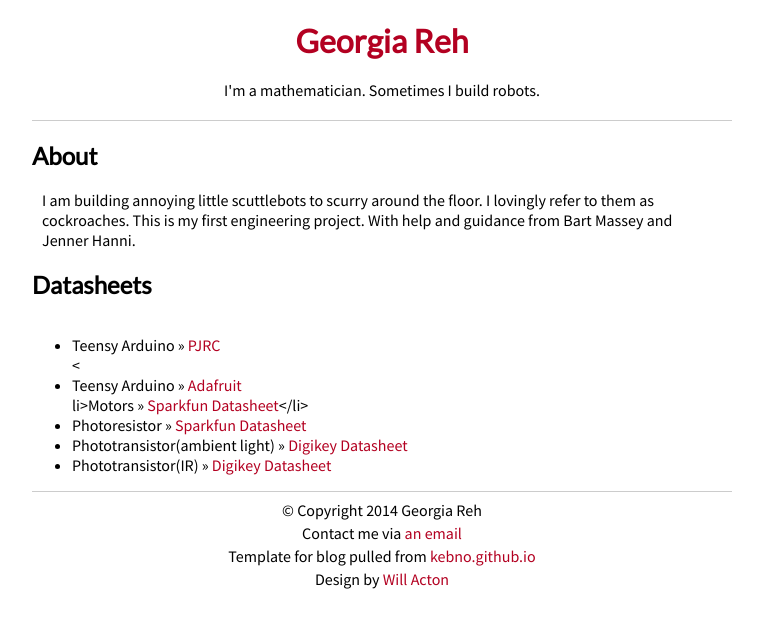
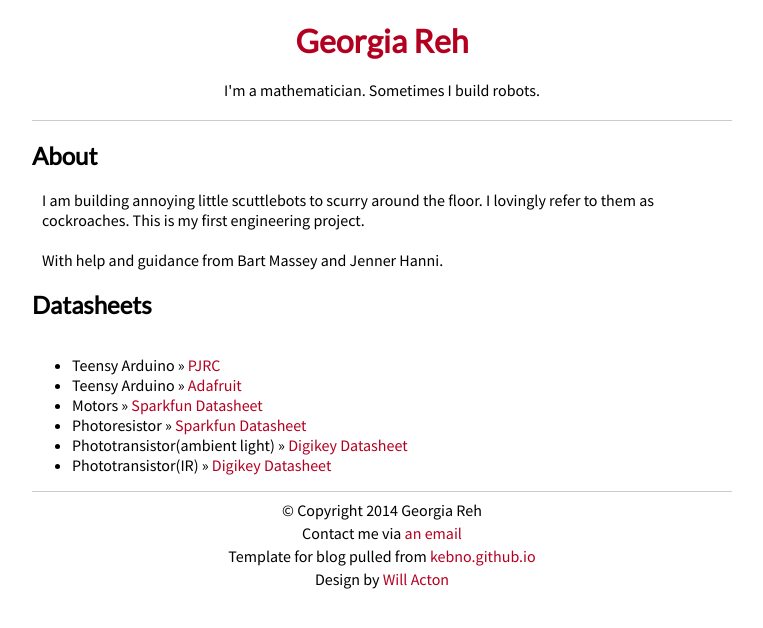
Before and after one commit to konahart/konahart.github.io, a Jekyll site: the page built from cockroaches.md, in a window 1280 px wide. Shown: the top 628 px of the page, without its empty margins (258-1021 px from the left). Built offline with Jekyll 4.4.1, drawn with Linux system fonts in a browser that asks for light colours.

Commit message:
fixed a typo

```diff
--- a/cockroaches.md
+++ b/cockroaches.md
@@ -5,16 +5,16 @@ layout: default
 ##About
 
 I am building annoying little scuttlebots to scurry around the floor. I lovingly refer to them as cockroaches. This is my first engineering project.
+
 With help and guidance from Bart Massey and Jenner Hanni.
 
 ## Datasheets
-
 <ul class="posts">
 <li><span>Teensy Arduino</span> &raquo; <a href="http://www.pjrc.com/teensy/index.html">PJRC</a></li>
 
-<<li><span>Teensy Arduino</span> &raquo; <a href="https://www.adafruit.com/products/1438">Adafruit</a> </li>
+<li><span>Teensy Arduino</span> &raquo; <a href="https://www.adafruit.com/products/1438">Adafruit</a></li>
 
-li><span>Motors</span> &raquo; <a href="https://www.sparkfun.com/products/retired/9608">Sparkfun</a> <a href="https://www.sparkfun.com/datasheets/Robotics/ROB-09608.jpg">Datasheet</a></li>
+<li><span>Motors</span> &raquo; <a href="https://www.sparkfun.com/products/retired/9608">Sparkfun</a> <a href="https://www.sparkfun.com/datasheets/Robotics/ROB-09608.jpg">Datasheet</a></li>
 
 <li><span>Photoresistor</span> &raquo; <a href="https://www.sparkfun.com/products/9088">Sparkfun</a> <a href="http://dlnmh9ip6v2uc.cloudfront.net/datasheets/Sensors/LightImaging/SEN-09088.pdf">Datasheet</a></li>
 
```
